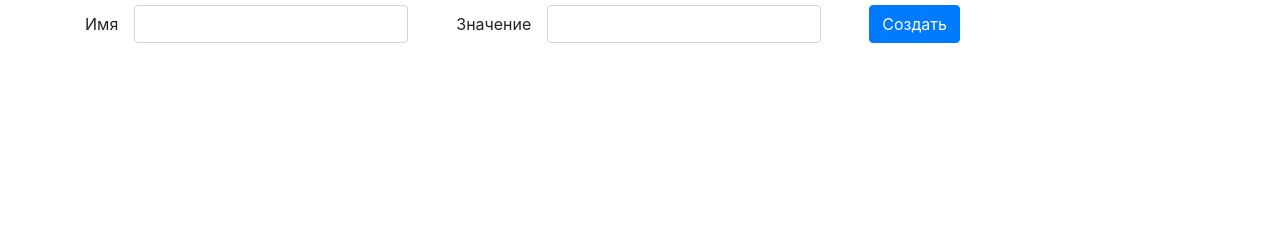
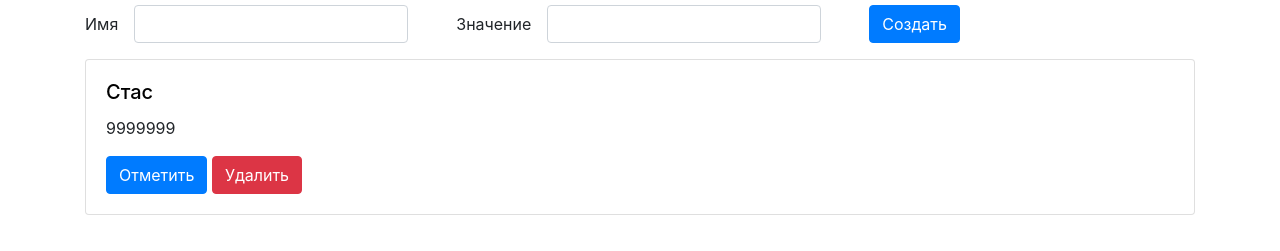
Before and after one commit to hvoyka/contacts-rest-api, a website with bundled scripts: page client/index.html in a window 1280 px wide. Shown: the part 67-318 px from the top of the page. Built offline with nearby package versions, Linux system fonts and the light colour scheme.

Commit message:
add default card and mark method

```diff
--- a/client/frontend.js
+++ b/client/frontend.js
@@ -8,9 +8,12 @@ new Vue({
 				name: '',
 				value: ''
 			},
-			contacts : []
+			contacts : [
+				{id: 1, name: 'Стас', value:'9999999', marked: false}
+			]
 		}
 	},
+
 	methods: {
 		createContact() {
 			const {...contact} = this.form;
@@ -19,6 +22,12 @@ new Vue({
 
 			this.form.name = '';
 			this.form.value = '';
+		},
+		markContact(id) {
+			const contact = this.contacts.find(c => c.id === id);
+			contact.marked = true;
+		},
+		removeContact(id) {
 
 		}
 	}
--- a/client/index.html
+++ b/client/index.html
@@ -4,13 +4,18 @@
 <head>
   <meta charset="UTF-8">
   <meta name="viewport" content="width=device-width, initial-scale=1.0">
+  <link rel="stylesheet" href="https://stackpath.bootstrapcdn.com/bootstrap/4.4.1/css/bootstrap.min.css"
+  integrity="sha384-Vkoo8x4CGsO3+Hhxv8T/Q5PaXtkKtu6ug5TOeNV6gBiFeWPGFN9MuhOf23Q9Ifjh" crossorigin="anonymous">
   <title>REST API</title>
-  <link rel="stylesheet" href="https://stackpath.bootstrapcdn.com/bootstrap/4.4.1/css/bootstrap.min.css"
-    integrity="sha384-Vkoo8x4CGsO3+Hhxv8T/Q5PaXtkKtu6ug5TOeNV6gBiFeWPGFN9MuhOf23Q9Ifjh" crossorigin="anonymous">
+  <style>
+    [v-cloak] {
+      display: none;
+    }
+  </style>
 </head>
 
 <body>
-  <div class="container pt-3" id="app">
+  <div class="container pt-3" id="app" v-cloak>
     <h1>REST API</h1>
 
     <form class="form-inline mb-3" @submit.prevent="createContact">
@@ -24,16 +29,17 @@
       </div>
       <button class="btn btn-primary" type="submit">Создать</button>
     </form>
-
-    <div class="card mb-3" v-for="contact in contacts">
-      <div class="card-body">
-        <h5 class="card-title">{{contact.name}}</h5>
-        <p class="card-text">{{contact.value}}</p>
-        <button class="btn btn-primary" type="submit">Отменить</button>
-        <button class="btn btn-danger" type="submit">Удалить</button>
+    <div v-if="contacts.length">
+      <div class="card mb-3" v-for="contact in contacts">
+        <div class="card-body">
+          <h5 class="card-title" :style="{color: contact.marked ? 'red' : 'black'}">{{contact.name}}</h5>
+          <p class="card-text">{{contact.value}}</p>
+          <button class="btn btn-primary" type="submit" @click="markContact(contact.id)" :disabled="contact.marked">Отметить</button>
+          <button class="btn btn-danger" type="submit" @click="removeContact(contact.id)">Удалить</button>
+        </div>
       </div>
     </div>
-
+    <p v-else>Контактов пока нет</p>
   </div>
 
 
```
